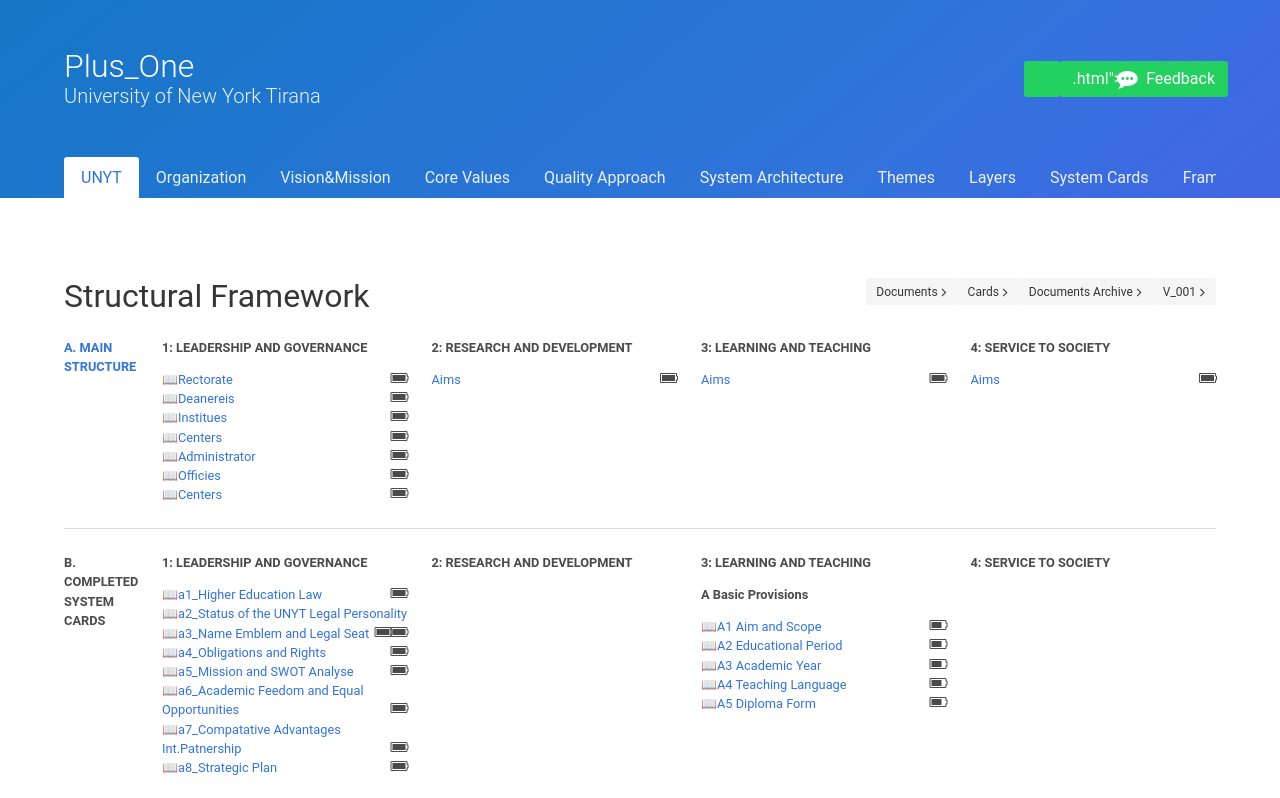
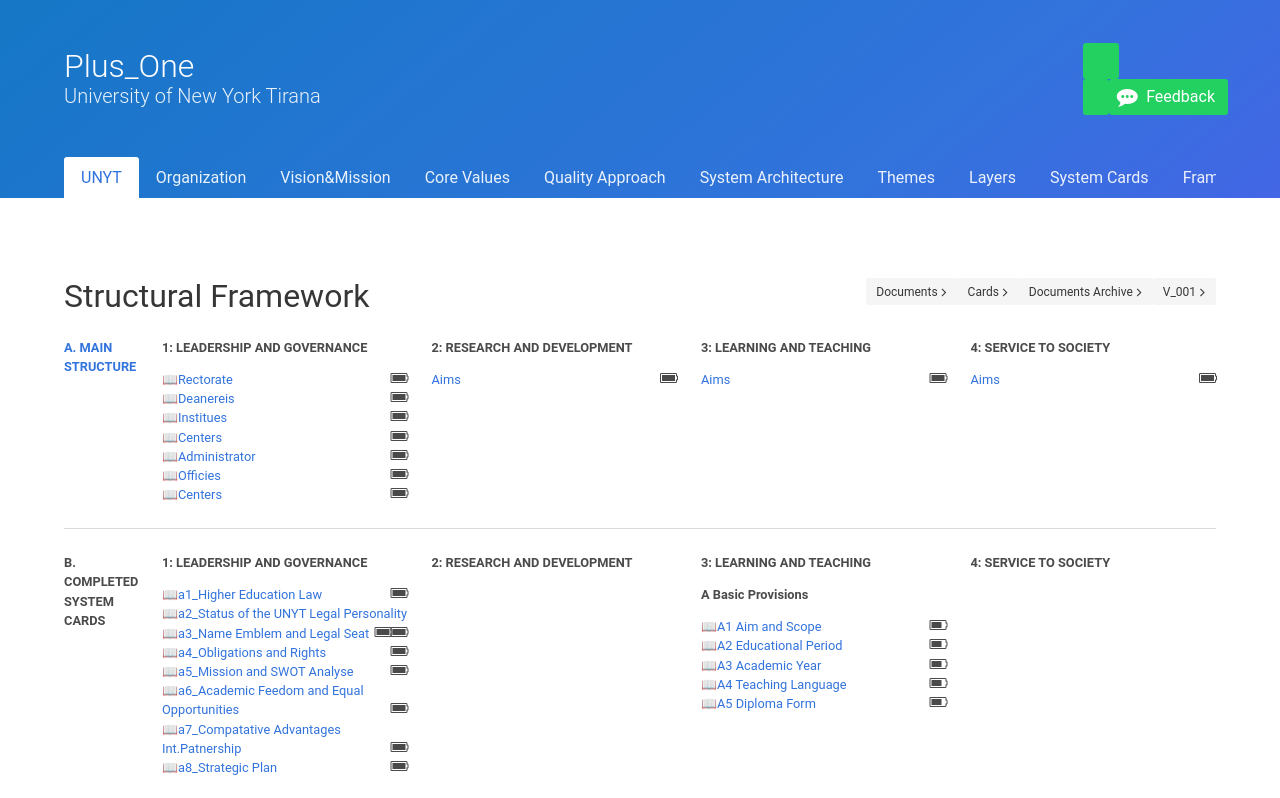
Before and after one commit to raktas06/UNYT, a plain HTML site: page yapitaslari.html in a window 1280 px wide. Shown: the top 798 px of the page. Drawn offline with nearby package versions, Linux system fonts and the light colour scheme; some packages are replaced by stand-ins of ours; a script that the page names is missing.

Commit message:
Update yapitaslari.html

```diff
--- a/yapitaslari.html
+++ b/yapitaslari.html
@@ -29,8 +29,9 @@
   						<p>
   							<a class="button is-success" href="oneriler.html">
   								<span class="icon">
+
+									<p>
 									<a class="button is-success" href="Course Evaluation Survey Questions.html">
-.html">
   								<span class="icon">
   									<i class="fa fa-commenting" aria-hidden="true"></i>
   								</span>	&nbsp; <span>Feedback</span>
```
